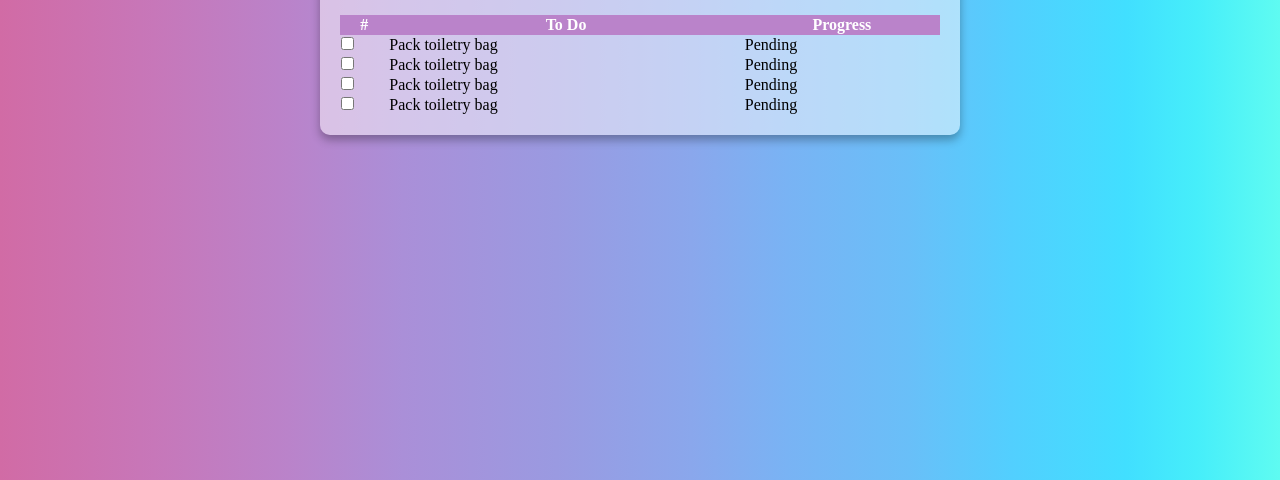
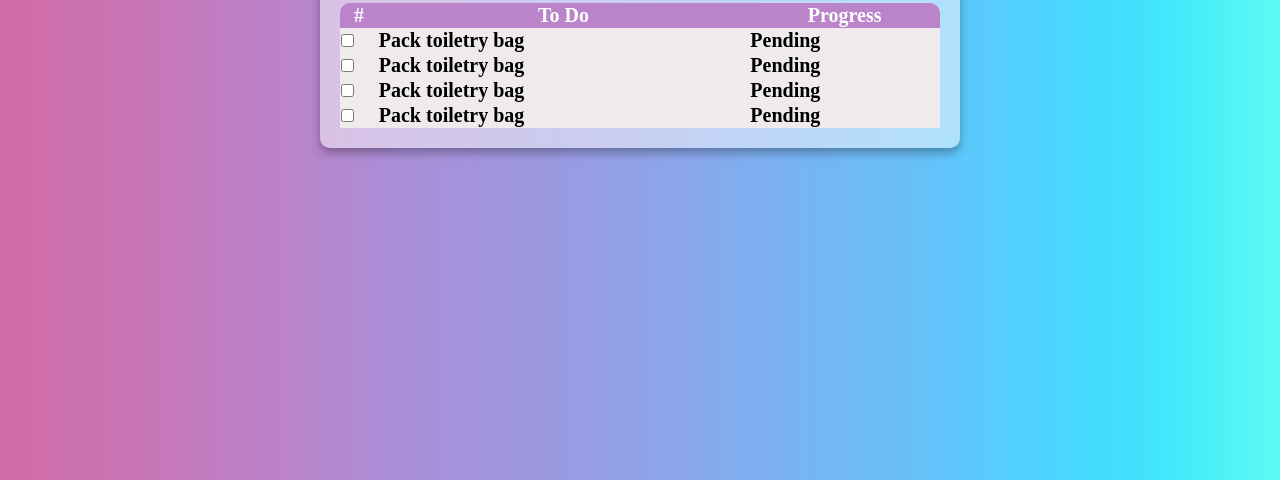
Before and after one commit to Pntawukamenya/Task-Holder, a plain HTML site: page index.html in a window 1280 px wide. Shown: the part 320-800 px from the top of the page. Drawn offline with Linux system fonts and the light colour scheme.

Commit message:
Did the Tbody

```diff
--- a/css/main.css
+++ b/css/main.css
@@ -73,5 +73,37 @@ border-radius: 10px;
 .todo-table thead tr {
     background: #BA83CA;
     color: white;
+    font-family: normal;
+    font-size: 20px;
+    font-style: normal;
+    font-weight: bold;
+    line-height: normal
+    height: 50px;
+}
 
+.todo-table thead tr th:first-child {
+    border-radius: 10px 0px 0px 0px;
 }
+
+.todo-table thead tr th:last-child {
+    border-radius: 0px 10px 0px 0px;
+}
+
+.todo-table tbody tr {
+    background: #EFEBEA;
+    color: black;
+    font-family: normal;
+    font-size: 20px;
+    font-style: normal;
+    font-weight: bold;
+    line-height: normal
+    height: 50px;
+}
+
+.todo-table thead tr th:first-child {
+    border-radius: 10px 0px 0px 0px;
+}
+
+.todo-table thead tr th:last-child {
+    border-radius: 0px 10px 0px 0px;
+}
```
